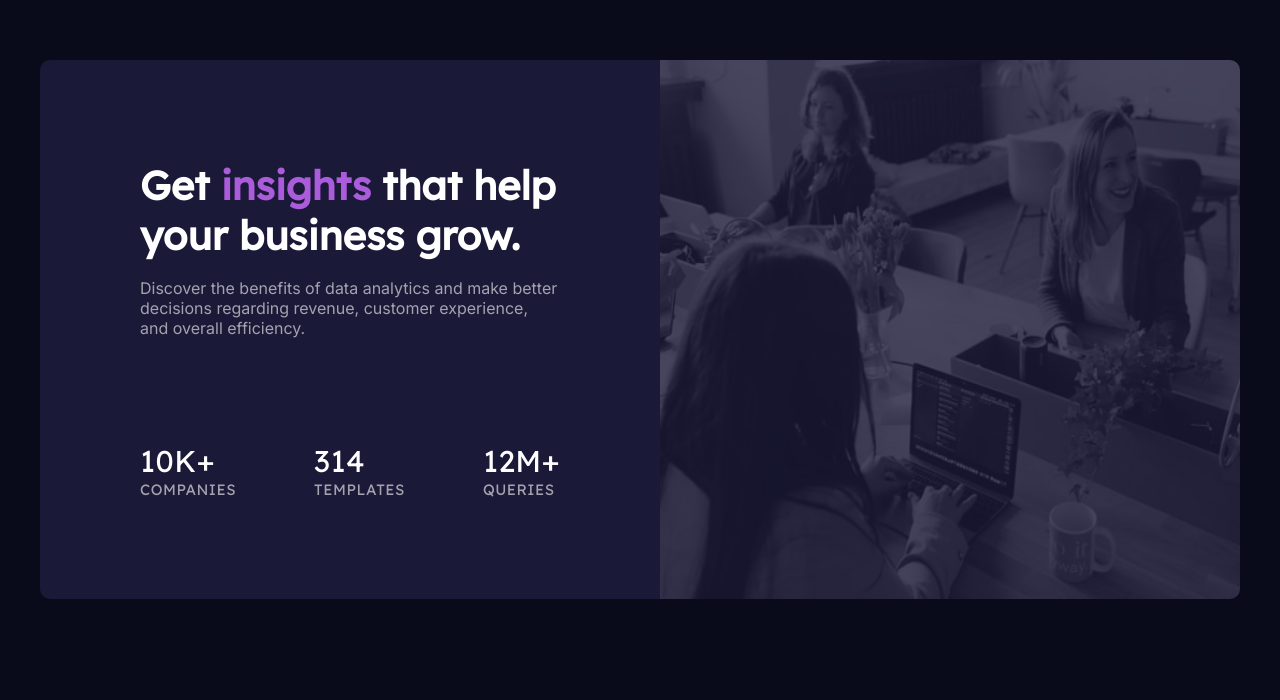
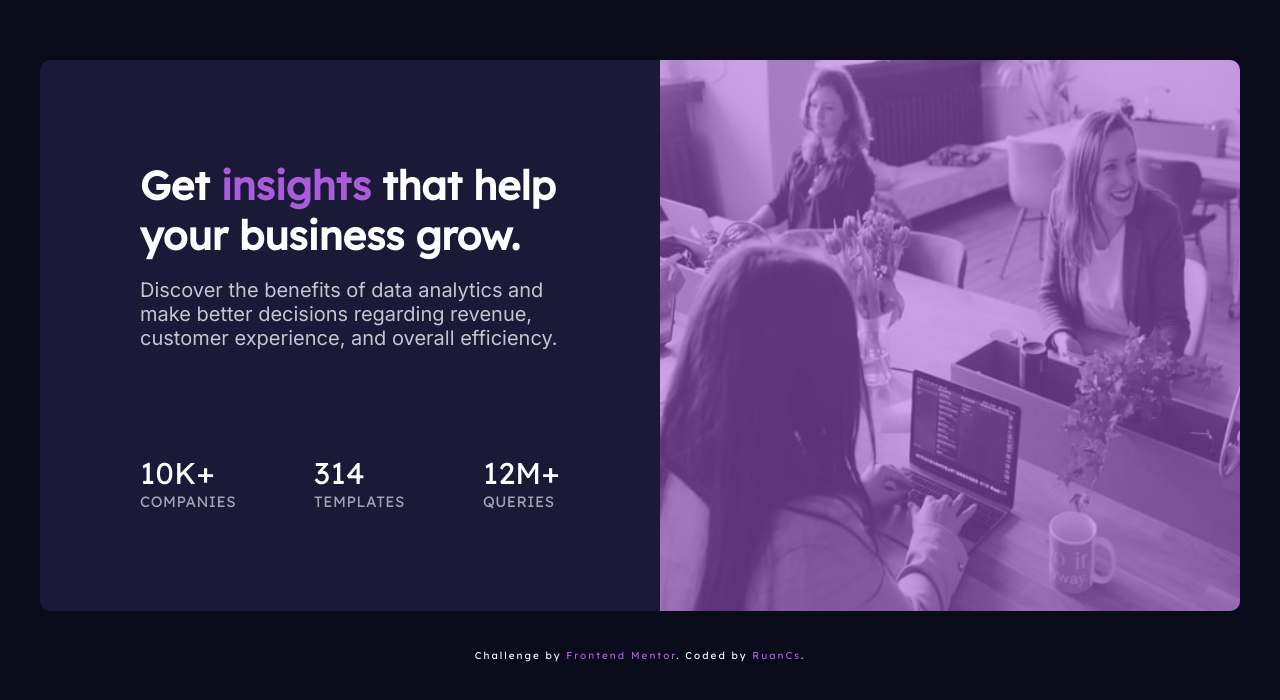
Before and after one commit to ruancs/Card-component, a plain HTML site: page index.html in a window 1280 px wide. Shown: the part 120-820 px from the top of the page. Drawn offline with Linux system fonts and the light colour scheme.

Commit message:
ajustado cores, inserida atribuiçao e removido erros

```diff
--- a/index.html
+++ b/index.html
@@ -34,16 +34,21 @@
           </section>
 
       </section>
+      <div  id="bgimg">
+        <img src="images/image-header-desktop.jpg" alt="header">
+      </div>
 
-      <img id="bgimg" src="images/image-header-desktop.jpg" alt="header" style="">
 
     </div>
 
 </div>
 
-  <!--<div class="attribution">
+<footer>
+  <div class="attribution">
     Challenge by <a href="https://www.frontendmentor.io?ref=challenge" target="_blank">Frontend Mentor</a>.
-    Coded by <a href="#">RuanCs</a>.
-  </div> -->
+    Coded by <a href="https://github.com/ruancs">RuanCs</a>.
+  </div>
+</footer>
+
 </body>
 </html>
--- a/style.css
+++ b/style.css
@@ -16,8 +16,8 @@ h1{
 
 p{
     font-family:'Inter', sans-serif;
-    color:hsla(0, 0%, 100%, 0.75)
-    font-size: 25px;
+    color:hsla(0, 0%, 100%, 0.75);
+    font-size: 20px;
 
 }
 
@@ -37,12 +37,17 @@ span{
 }
 
 #bgimg{
-
-    filter: brightness(100%);
-    filter:opacity(20%);
     background-color: hsl(277, 64%, 61%);
     width: 50%;
     border-radius: 0 10px  10px 0;
+
+}
+
+img{
+    border-radius: 0 10px  10px 0;
+    opacity: 45%;
+    width: 100%;
+    height: 100%;
 }
 
 .card{
@@ -51,7 +56,6 @@ span{
     display: flex;
     width: 1440px;
     margin:0 40px 0 40px;
-    z-index: ;
     flex-wrap: nowrap;
     background-color:hsl(244, 38%, 16%) ;
     color: hsla(0, 0%, 100%, 0.6);
@@ -82,6 +86,23 @@ span{
     color:hsl(0, 0%, 100%); ;
     font-weight: 500;
     font-size: 30px;
+}
+
+.attribution{
+    margin: 3%;
+    text-align: center;
+    color: aliceblue;
+    text-decoration: none;
+    font-size: 10px;
+    font-family:'Lexend Deca', sans-serif;
+    font-weight: 100;
+    letter-spacing: 2px;
+
+}
+
+a{
+    text-decoration: none;
+    color: hsl(277, 64%, 61%);
 }
 
 
@@ -122,5 +143,4 @@ span{
    }
 
 
-
 }
```
